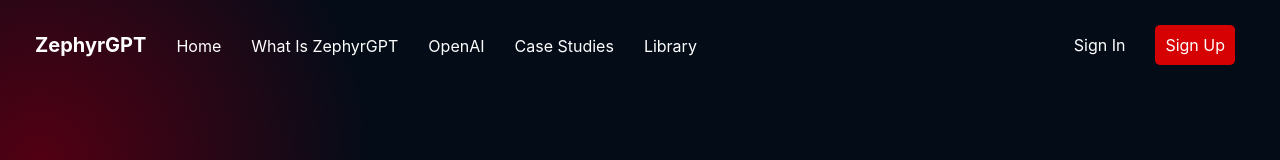
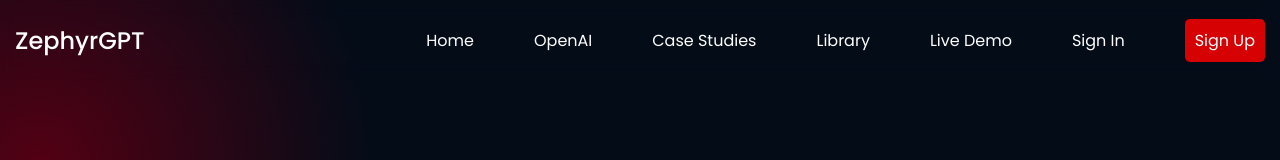
Before and after one commit to FranThe3rd/ZephyrGPT, a React (Create React App) app: page / in a window 1280 px wide. Shown: the top 160 px of the page. Built offline with nearby package versions, Linux system fonts and the light colour scheme.

Commit message:
fixed and finished media queries for the home header section, reponsive navbar

```diff
--- a/package.json
+++ b/package.json
@@ -6,6 +6,7 @@
     "@testing-library/jest-dom": "^5.17.0",
     "@testing-library/react": "^13.4.0",
     "@testing-library/user-event": "^13.5.0",
+    "phosphor-react": "^1.4.1",
     "react": "^18.3.1",
     "react-dom": "^18.3.1",
     "react-router-dom": "^6.23.1",
--- a/src/components/navbar/navbar.css
+++ b/src/components/navbar/navbar.css
@@ -1,3 +1,135 @@
+@import url('https://fonts.googleapis.com/css2?family=Inconsolata:wght@200..900&family=Poppins:ital,wght@0,100;0,200;0,300;0,400;0,500;0,600;0,700;0,800;0,900;1,100;1,200;1,300;1,400;1,500;1,600;1,700;1,800;1,900&display=swap');
+
+
+
+
+
+
+
+.container-nav {
+ max-width: 1700px;
+ margin: 0 auto;
+ padding: 0 15px;
+ display: flex;
+ justify-content: space-between;
+ align-items: center;
+ height: 100%;
+ font-family: 'Poppins', sans-serif;
+
+}
+
+
+.navbar {
+ height: 80px;
+ background-color: none;
+ position: relative;
+ backdrop-filter: blur(10px);
+ border-radius: 1px;
+ transition: all 0.3s ease 0s;
+ color: white;
+}
+
+
+
+.logo h1{
+    font-weight: 500;
+
+}
+
+
+.menu-icon {
+ display: none;
+}
+
+
+.nav-elements {
+}
+
+
+.nav-elements ul {
+ display: flex;
+ justify-content: space-between;
+ list-style-type: none;
+ color: white;
+}
+
+
+.nav-elements ul li:not(:last-child) {
+ margin-right: 60px;
+}
+
+
+.nav-elements ul a {
+ font-size: 16px;
+ font-weight: 400;
+ color: white;
+ text-decoration: none;
+}
+
+.nav-sign {
+    background-color: rgba(235, 0, 0, 0.91);
+    padding: 10px;
+    border-radius: 5px
+}
+
+
+
+
+
+
+
+
+
+
+
+
+
+@media (max-width: 1050px) {
+ .menu-icon {
+   display: block;
+   cursor: pointer;
+ }
+
+
+ .nav-elements {
+   position: absolute;
+   right: 0;
+   top: 80px;
+   width: 0px;
+   height: calc(100vh - 60px);
+   transition: all 0.3s ease-in;
+   overflow: hidden;
+background-color: black;
+backdrop-filter: blur(10px);
+opacity: 0.8;
+ }
+
+
+ .nav-elements.active {
+   width: 270px;
+ }
+
+
+ .nav-elements ul {
+   display: flex;
+   flex-direction: column;
+ }
+
+
+ .nav-elements ul li {
+   margin-right: unset;
+   margin-top: 22px;
+ }
+}
+
+
+
+
+
+
+
+
+/**
 .navbar {
     padding-top: 20px;
     background-color: none;
@@ -6,6 +138,7 @@
     display: flex;
     justify-content: space-between;
     align-items: center;
+    font-family: Poppins, sans-serif;
 }
 
 
@@ -42,3 +175,51 @@
     padding: 10px;
     border-radius: 5px
 }
+
+.toggle-button {
+    position: absolute;
+    top: .75rem;
+    right: 1rem;
+    display: none;
+    flex-direction: column;
+    justify-content: space-between;
+    width: 30px;
+    height: 21px;
+}
+
+.toggle-button .bar {
+    height: 3px;
+    width: 100%;
+    background-color: white;
+    border-radius: 10px;
+}
+
+@media screen and (max-width: 768px) {
+    .navbar {
+        flex-direction: column;
+        align-items: flex-start;
+    }
+
+    .nav-title {
+        margin-left: 20px;
+    }
+
+    .navbar li {
+        margin-left: 0;
+        margin-top: 10px;
+    }
+
+    .toggle-button {
+        display: flex;
+    }
+
+    .navbar li a {
+        display: none;
+    }
+
+    .navbar li a.active {
+        display: block;
+    }
+
+}
+*/
--- a/src/components/navbar/navbar.jsx
+++ b/src/components/navbar/navbar.jsx
@@ -1,8 +1,66 @@
 import React from 'react'
 import './navbar.css'
+import { useState } from 'react'
+import { NavLink } from 'react-router-dom'
+import { List } from 'phosphor-react'
+import { InstagramLogo } from 'phosphor-react'
+import { ShoppingCart } from 'phosphor-react'
 
 const Navbar = () => {
+
+    const [showNavbar, setShowNavbar] = useState(false)
+
+
+    const handleShowNavbar = () => {
+        setShowNavbar(!showNavbar)
+    }
   return (
+    <nav className="navbar">
+            <div className="container-nav">
+                <div className="logo">
+                    <h1>ZephyrGPT</h1>
+
+                </div>
+                <div className="menu-icon" onClick={handleShowNavbar}>
+                    <List size={40} color='white' />
+                </div>
+                <div className={`nav-elements  ${showNavbar && 'active'}`}>
+                    <ul>
+                        <li>
+                            <NavLink onClick={handleShowNavbar} to="/">Home</NavLink>
+                        </li>
+                        <li>
+                            <NavLink onClick={handleShowNavbar} to="/shop">OpenAI</NavLink>
+                        </li>
+                        <li>
+                            <NavLink onClick={handleShowNavbar} to="/contact">Case Studies</NavLink>
+                        </li>
+                        <li>
+                        <NavLink onClick={handleShowNavbar} to="/contact">Library</NavLink>
+
+                        </li>
+                        <li>
+                        <NavLink onClick={handleShowNavbar} to="/contact">Live Demo</NavLink>
+
+
+                        </li>
+                        <li>
+                        <NavLink onClick={handleShowNavbar} to="/contact">Sign In</NavLink>
+
+
+                        </li>
+                        <li>
+                        <NavLink className='nav-sign' onClick={handleShowNavbar} to="/contact">Sign Up</NavLink>
+
+
+                        </li>
+
+                    </ul>
+                </div>
+            </div>
+        </nav>
+
+    /**
     <div className='navbar'>
       <li>
         <a className='nav-title' href="">ZephyrGPT</a>
@@ -12,14 +70,17 @@ const Navbar = () => {
         <a href="">Case Studies</a>
         <a href="">Library</a>
       </li>
+      <a href="#" className='toggle-button'>
+        <span className='bar'></span>
+        <span className='bar'></span>
+        <span className='bar'></span>
+      </a>
       <li>
         <a href="">Sign In</a>
         <a className='nav-sign' href="">Sign Up</a>
       </li>
-
-
-
     </div>
+    */
   )
 }
 
--- a/src/pages/home/home.css
+++ b/src/pages/home/home.css
@@ -100,3 +100,17 @@
     display: inline;
     margin-top: 0px;
 }
+
+@media screen and (max-width: 845px) {
+    .home-grid {
+        grid-template-columns: 1fr;
+    }
+    .home-header-img img {
+
+        margin-top: 10px;
+        max-width: 400px;
+        width: 80%;
+
+    }
+
+}
```
Also changed, not shown: 1 other file (tests, documents, lock files or other folders).
